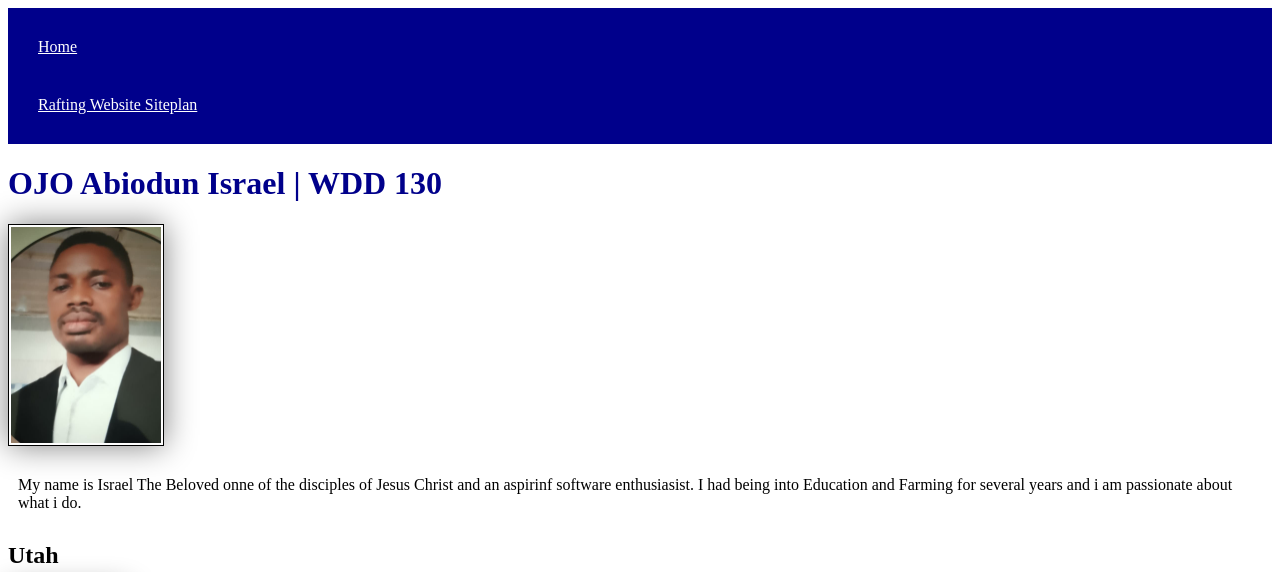
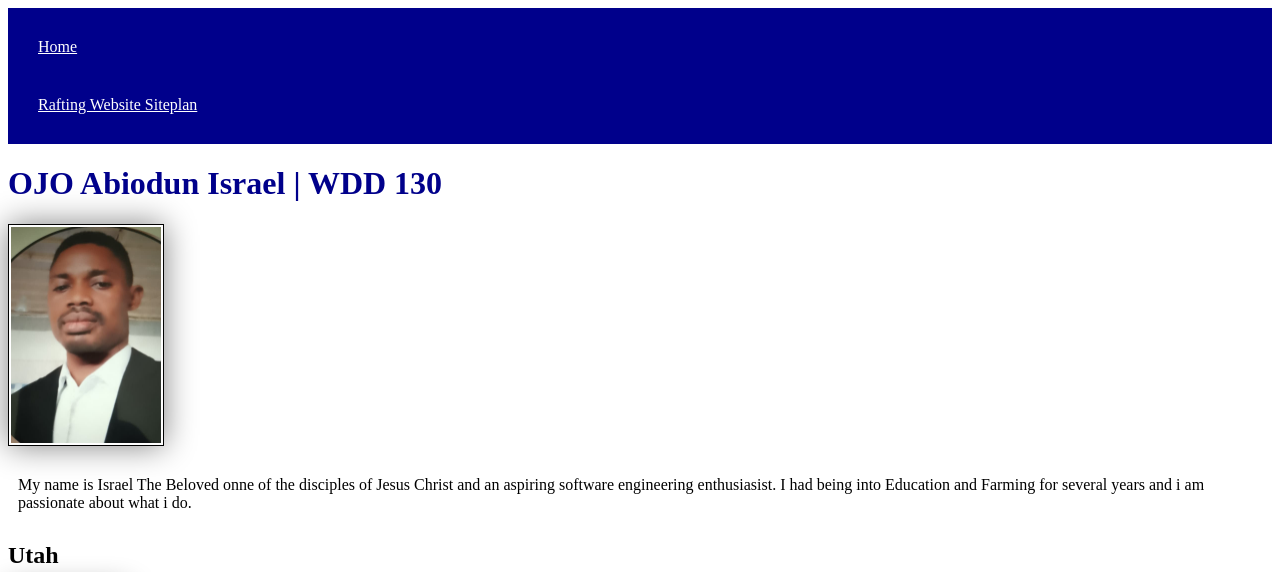
Before and after one commit to Precious-israel/wdd130, a plain HTML site: page index.html in a window 1280 px wide. Shown: the top 572 px of the page. Drawn offline with Linux system fonts and the light colour scheme.

Commit message:
update  message

```diff
--- a/index.html
+++ b/index.html
@@ -19,7 +19,7 @@
     <main>
         <h1>OJO Abiodun Israel | WDD 130</h1>
         <img src="images/profile.jpg" alt="Hello, my name is OJO Israel" width="200">
-        <p>My name is Israel The Beloved onne of the disciples of Jesus Christ and an aspirinf software enthusiasist. I had being  into Education and Farming for several years and i am passionate about what i do. </p>
+        <p>My name is Israel The Beloved onne of the disciples of Jesus Christ and an aspiring software engineering enthusiasist. I had being  into Education and Farming for several years and i am passionate about what i do. </p>
     </main>
     <aside>
         <h2> Utah</h2>
```
